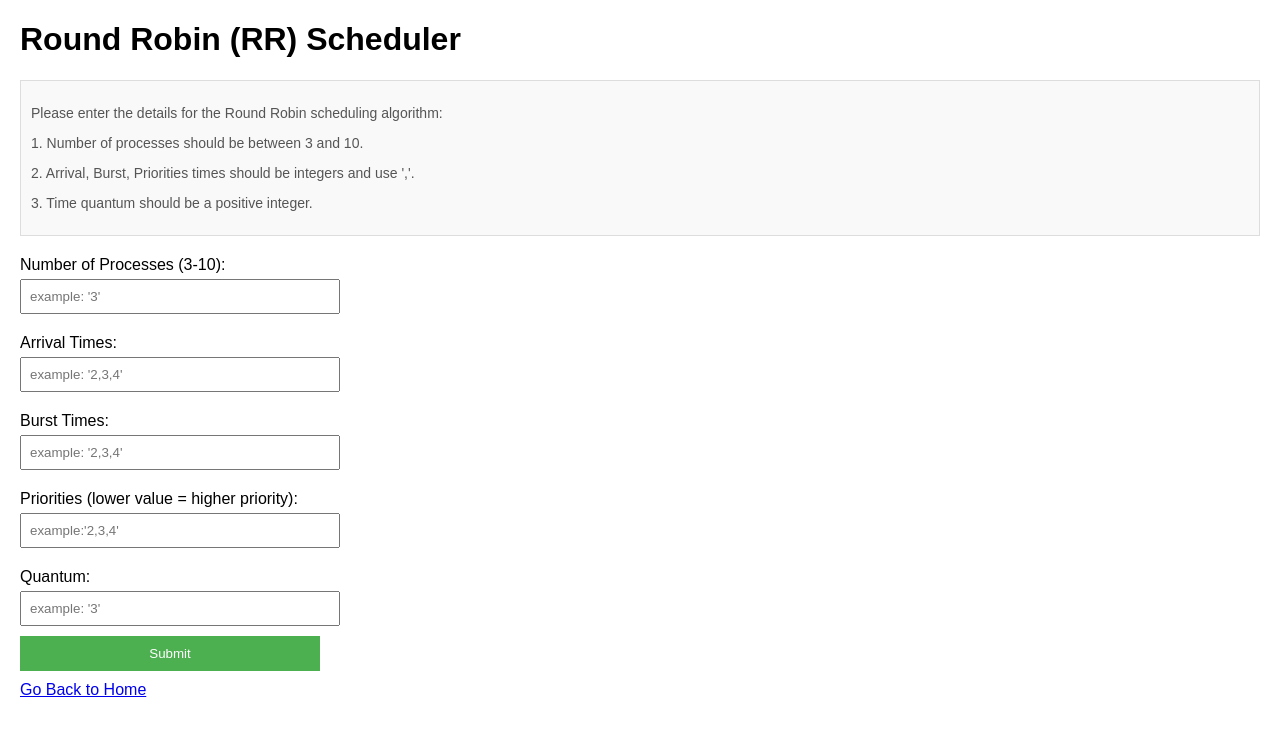
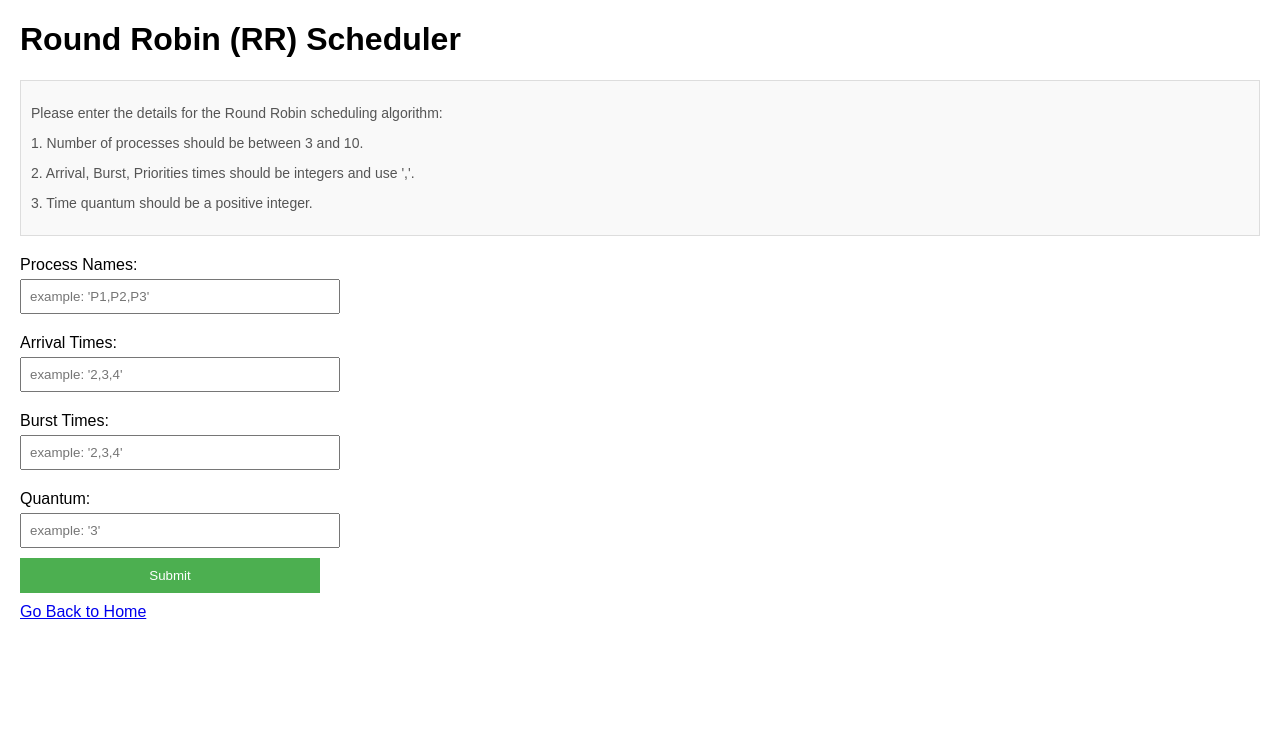
Before and after one commit to shahrizxl/CPU-Schedulers, a Flask app: page /rr in a window 1280 px wide. Shown: the top 736 px of the page. Run offline with Flask 3, Linux system fonts and the light colour scheme.

Commit message:
Updated version

```diff
--- a/main.py
+++ b/main.py
@@ -10,33 +10,35 @@ def home():
 @app.route('/rr', methods=['GET', 'POST'])
 def rr():
     if request.method == 'POST':
-        n = int(request.form['process_count'])
+        process_names = request.form['process_names'].split(',')
         arrival = list(map(int, request.form['arrival'].split(',')))
         burst = list(map(int, request.form['burst'].split(',')))
-        priority = list(map(int, request.form['priority'].split(',')))
         quantum = int(request.form['quantum'])
+
+        n = len(process_names)
 
         if n < 3 or n > 10:
             error = "Number of processes must be between 3 and 10."
             return render_template('rr.html', error=error)
 
-        if len(arrival) != n or len(burst) != n or len(priority) != n:
-            error = "The number of arrival times, burst times, and priorities must match the number of processes."
+        if len(arrival) != n or len(burst) != n:
+            error = "The number of arrival times and burst times must match the number of processes."
             return render_template('rr.html', error=error)
 
-        result = rr_scheduler(n, arrival, burst, quantum, priority)
+        result = rr_scheduler(n, arrival, burst, quantum)
+        result['Processes'] = process_names
+        result['Gantt Chart'] = [(process_names[process], start, end) if process != '-' else ('-', start, end) for process, start, end in result['Gantt Chart']]
         return render_template('resultrr.html', algorithm="Round Robin", result=result)
 
     return render_template('rr.html')
 
 
-def rr_scheduler(n, arrival, burst, quantum, priority):
+def rr_scheduler(n, arrival, burst, quantum):
     processes = list(range(n))
-    processes.sort(key=lambda x: (arrival[x], priority[x]))
+    processes.sort(key=lambda x: (arrival[x]))
 
     arrival = [arrival[i] for i in processes]
     burst = [burst[i] for i in processes]
-    priority = [priority[i] for i in processes]
 
     remaining_burst = burst[:]
     completion_time = [0] * n
@@ -64,7 +66,7 @@ def rr_scheduler(n, arrival, burst, quantum, priority):
 
         current_process_id = process_queue.pop(0)
         time_slice = min(quantum, remaining_burst[current_process_id])
-        gantt_chart.append((f"P{processes[current_process_id]+1}", current_time, current_time + time_slice))
+        gantt_chart.append((processes[current_process_id], current_time, current_time + time_slice))
 
         current_time += time_slice
         remaining_burst[current_process_id] -= time_slice
@@ -90,10 +92,9 @@ def rr_scheduler(n, arrival, burst, quantum, priority):
     avg_turnaround_time = sum(turnaround_time) / n
 
     result = {
-        'Processes': [f"P{processes[i]+1}" for i in range(n)],
+        'Processes': processes,
         'Arrival Times': arrival,
         'Burst Times': burst,
-        'Priorities': priority,
         'Completion Times': completion_time,
         'Turnaround Times': turnaround_time,
         'Waiting Times': waiting_time,
@@ -110,9 +111,11 @@ def rr_scheduler(n, arrival, burst, quantum, priority):
 @app.route('/sjn', methods=['GET', 'POST'])
 def sjn():
     if request.method == 'POST':
-        n = int(request.form['process_count'])
+        process_names = request.form['process_names'].split(',')
         arrival = list(map(int, request.form['arrival'].split(',')))
         burst = list(map(int, request.form['burst'].split(',')))
+
+        n = len(process_names)
 
         if n < 3 or n > 10:
             error = "Number of processes must be between 3 and 10."
@@ -122,14 +125,14 @@ def sjn():
             error = "The number of arrival times and burst times must match the number of processes."
             return render_template('sjn.html', error=error)
 
-        result = sjn_scheduler(n, arrival, burst)
+        result = sjn_scheduler(n, arrival, burst,process_names)
         return render_template('resultsjn.html', algorithm="Shortest Job Next", result=result)
 
     return render_template('sjn.html')
 
 
-def sjn_scheduler(n, arrival, burst):
-    T = [[i + 1, arrival[i], burst[i], 0, 0, 0] for i in range(n)]  #Process ID, Arrival, Burst, Completion, Turnaround, Waiting
+def sjn_scheduler(n, arrival, burst, process_names):
+    T = [[process_names[i], arrival[i], burst[i], 0, 0, 0] for i in range(n)]  #Process ID, Arrival, Burst, Completion, Turnaround, Waiting
     total_turnaround, total_waiting = 0, 0
 
     T.sort(key=lambda x: x[1])  #sort by arrival time
@@ -160,7 +163,7 @@ def sjn_scheduler(n, arrival, burst):
         completed += 1
 
 
-        gantt_chart.append((f"P{T[index][0]}", current_time, current_time + T[index][2]))
+        gantt_chart.append((f"{T[index][0]}", current_time, current_time + T[index][2]))
 
         current_time += T[index][2]
         T[index][3] = current_time               #completion Time
@@ -173,7 +176,7 @@ def sjn_scheduler(n, arrival, burst):
     avg_waiting = total_waiting / n
 
     result = {
-        'Processes': [f"P{T[i][0]}" for i in range(n)],
+        'Processes': [T[i][0] for i in range(n)],
         'Arrival Times': [T[i][1] for i in range(n)],
         'Burst Times': [T[i][2] for i in range(n)],
         'Completion Times': [T[i][3] for i in range(n)],
--- a/templates/resultrr.html
+++ b/templates/resultrr.html
@@ -30,7 +30,6 @@
                 <th>Process</th>
                 <th>Arrival Time</th>
                 <th>Burst Time</th>
-                <th>Priority</th>
                 <th>Completion Time</th>
                 <th>Turnaround Time</th>
                 <th>Waiting Time</th>
@@ -42,7 +41,6 @@
                     <td>{{ result['Processes'][i] }}</td>
                     <td>{{ result['Arrival Times'][i] }}</td>
                     <td>{{ result['Burst Times'][i] }}</td>
-                    <td>{{ result['Priorities'][i] }}</td>
                     <td>{{ result['Completion Times'][i] }}</td>
                     <td>{{ result['Turnaround Times'][i] }}</td>
                     <td>{{ result['Waiting Times'][i] }}</td>
--- a/templates/rr.html
+++ b/templates/rr.html
@@ -16,17 +16,14 @@
     </div>
 
     <form method="POST">
-        <label for="process_count">Number of Processes (3-10):</label>
-        <input type="number" id="process_count" name="process_count" placeholder="example: '3'" min="3" max="10" required><br>
+        <label for="process_names">Process Names:</label>
+        <input type="text" id="process_names" name="process_names" placeholder="example: 'P1,P2,P3'" required><br>
 
         <label for="arrival">Arrival Times:</label>
         <input type="text" id="arrival" name="arrival" pattern="\d+(,\d+)*" placeholder="example: '2,3,4'"  required><br>
 
         <label for="burst">Burst Times:</label>
         <input type="text" id="burst" name="burst" pattern="\d+(,\d+)*" placeholder="example: '2,3,4'" required><br>
-
-        <label>Priorities (lower value = higher priority):</label>
-        <input type="text" name="priority" placeholder="example:'2,3,4'" required><br>
 
         <label for="quantum">Quantum:</label>
         <input type="number" id="quantum" name="quantum" placeholder="example: '3'" min="1" required><br>
--- a/templates/sjn.html
+++ b/templates/sjn.html
@@ -15,8 +15,8 @@
     </div>
 
     <form method="POST">
-        <label for="process_count">Number of Processes (3-10):</label>
-        <input type="number" id="process_count" name="process_count" placeholder="example: '3'" min="3" max="10" required><br>
+        <label for="process_names">Process Names:</label>
+        <input type="text" id="process_names" name="process_names" placeholder="example: 'P1,P2,P3'" required><br>
 
         <label for="arrival">Arrival Times:</label>
         <input type="text" id="arrival" name="arrival" pattern="\d+(,\d+)*" placeholder="example: '2,3,4'" required><br>
```
